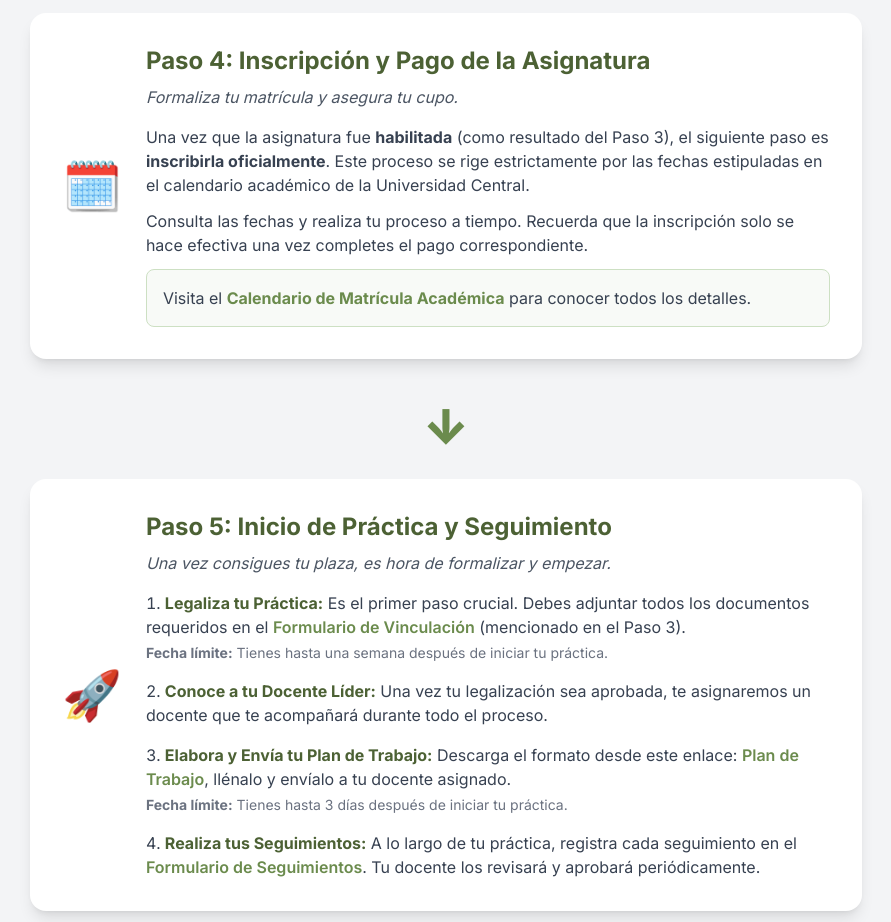
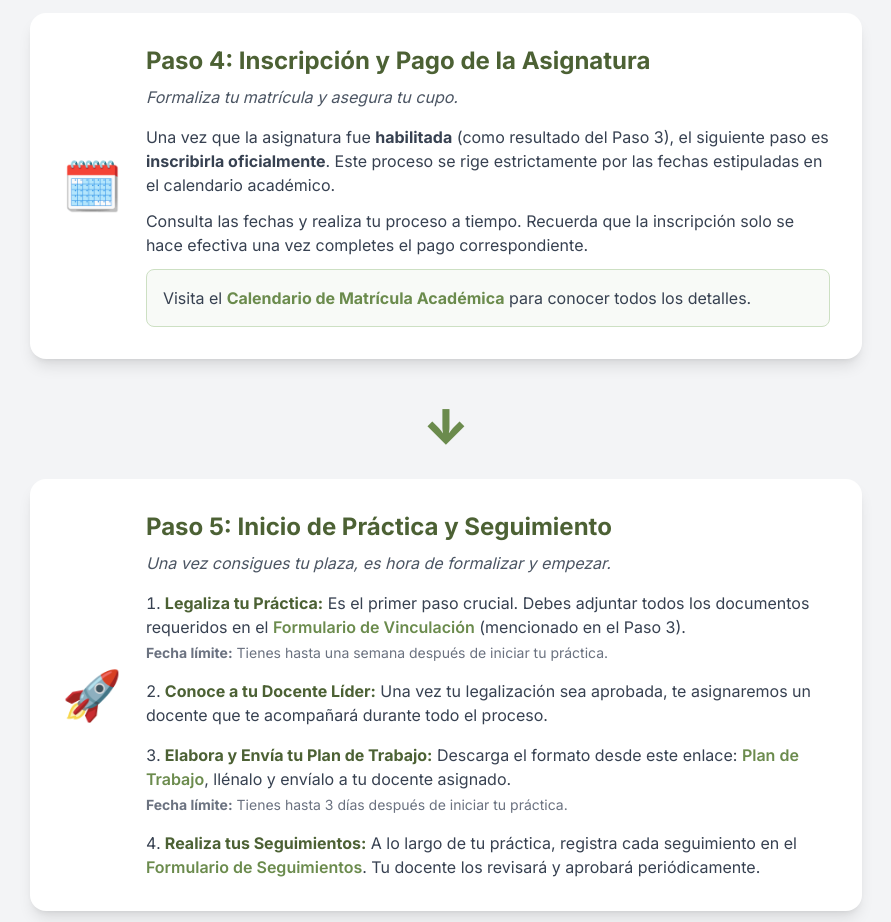
Before and after one commit to PracticasFICB/practicas2026-1, a plain HTML site: page index.html in a window 1280 px wide. Shown: the part 1693-2615 px from the top of the page, without its empty margins (194-1085 px from the left). Drawn offline with nearby package versions, Linux system fonts and the light colour scheme.

Commit message:
Update index.html

```diff
--- a/index.html
+++ b/index.html
@@ -112,7 +112,7 @@
                     <div>
                         <h2 class="text-2xl font-bold text-[#4C6134] mb-2">Paso 4: Inscripción y Pago de la Asignatura</h2>
                         <p class="text-gray-600 mb-4 italic">Formaliza tu matrícula y asegura tu cupo.</p>
-                        <p class="text-gray-700 mb-3">Una vez que la asignatura fue <strong>habilitada</strong> (como resultado del Paso 3), el siguiente paso es <strong>inscribirla oficialmente</strong>. Este proceso se rige estrictamente por las fechas estipuladas en el calendario académico de la Universidad Central.</p>
+                        <p class="text-gray-700 mb-3">Una vez que la asignatura fue <strong>habilitada</strong> (como resultado del Paso 3), el siguiente paso es <strong>inscribirla oficialmente</strong>. Este proceso se rige estrictamente por las fechas estipuladas en el calendario académico.</p>
                         <p class="text-gray-700 mb-3">Consulta las fechas y realiza tu proceso a tiempo. Recuerda que la inscripción solo se hace efectiva una vez completes el pago correspondiente.</p>
                         <div class="bg-[#F8FAF7] p-4 rounded-lg border border-[#CDE0C3]">
                             <p class="text-gray-700">Visita el <a href="https://www.ucentral.edu.co/estudiantes/calendario-matricula" target="_blank" rel="noopener noreferrer" class="font-bold text-[#6B8B4D] hover:underline">Calendario de Matrícula Académica</a> para conocer todos los detalles.</p>
```
